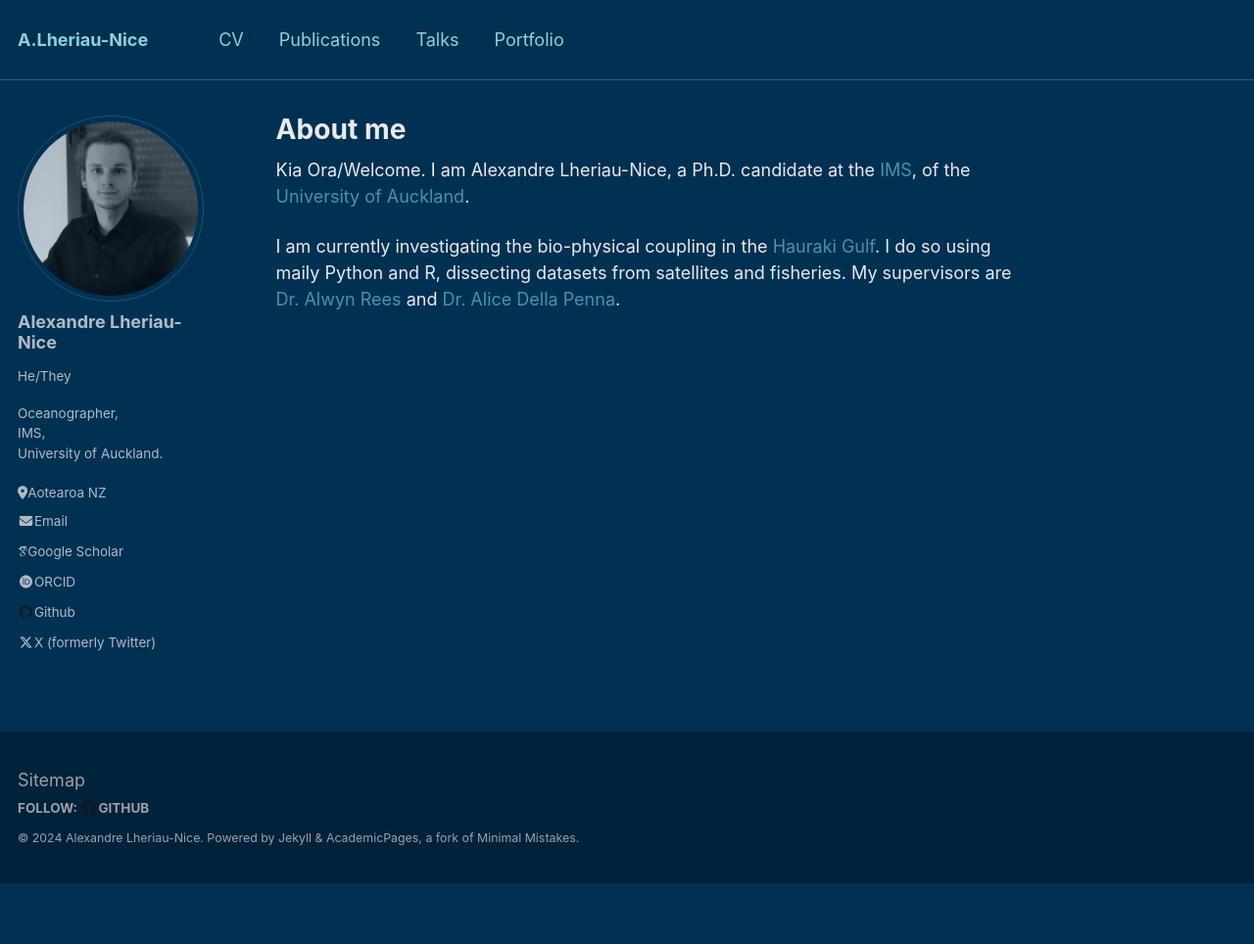
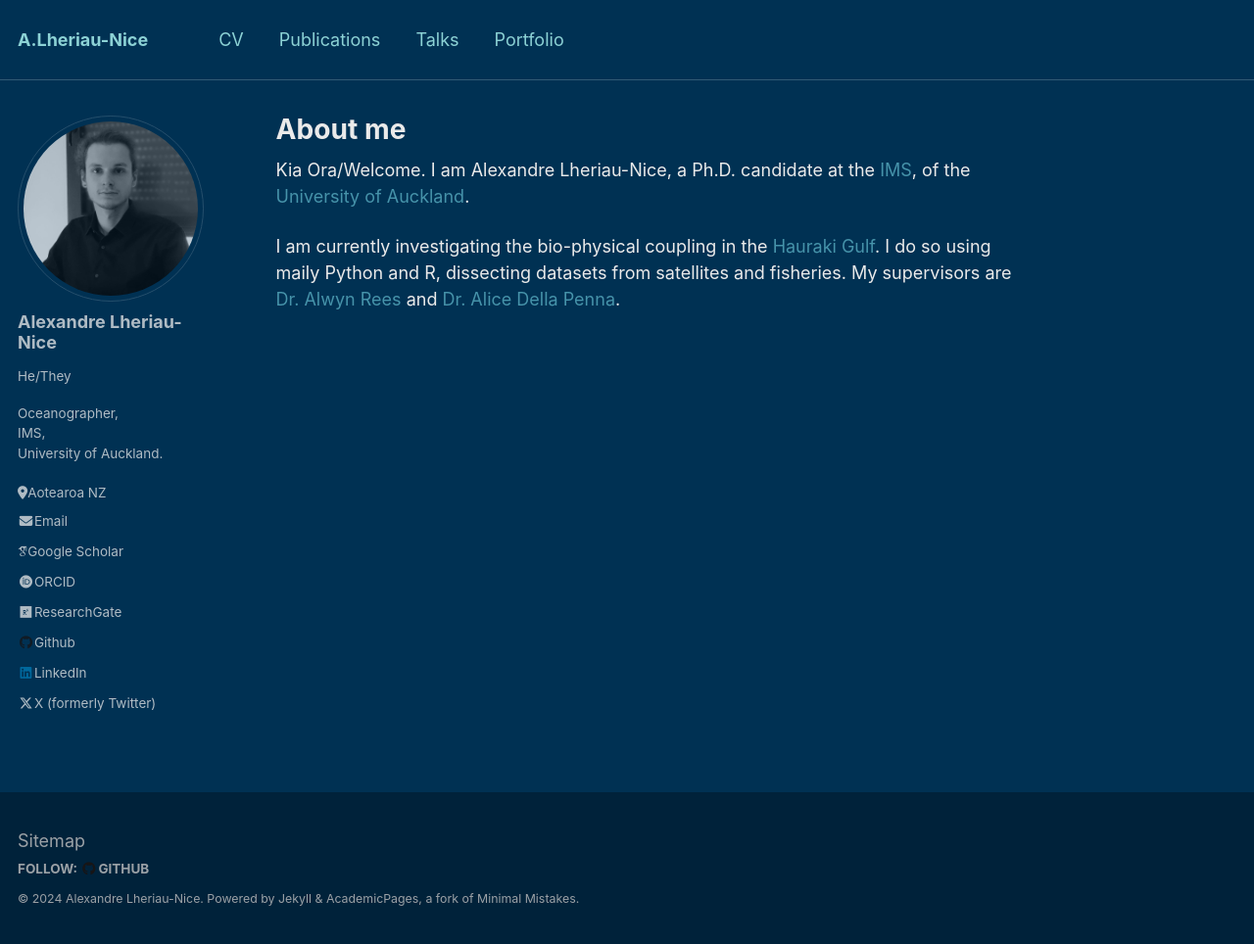
Before and after one commit to AlxLhrNc/AlxLhrNc.github.io, a Jekyll site: the page built from _pages/about.md, in a window 1280 px wide and 964 px high. Shown: the whole window at 98% size. Built offline with Jekyll 4.4.1, drawn with Linux system fonts in a browser that asks for light colours; some web fonts are replaced; some of the changed lines change nothing that is shown.

Commit message:
Update _config.yml

```diff
--- a/_config.yml
+++ b/_config.yml
@@ -39,7 +39,7 @@ author:
   orcid            : "http://orcid.org/0000-0002-7221-1232"
   semantic         : # URL
   pubmed           : # URL
-  researchgate     : # URL
+  researchgate     : "https://www.researchgate.net/profile/Alexandre-Lheriau-Nice"
 
   # Repositories and software development
   bitbucket        : # Username - Update with your username on the site
@@ -59,7 +59,7 @@ author:
   keybase          : # Username
   instagram        : # Username
   lastfm           : # Username
-  linkedin         : # Username
+  linkedin         : "alexandre-lheriau-nice"
   mastodon         : # URL
   medium           : # URL
   pinterest        : # Username
```
